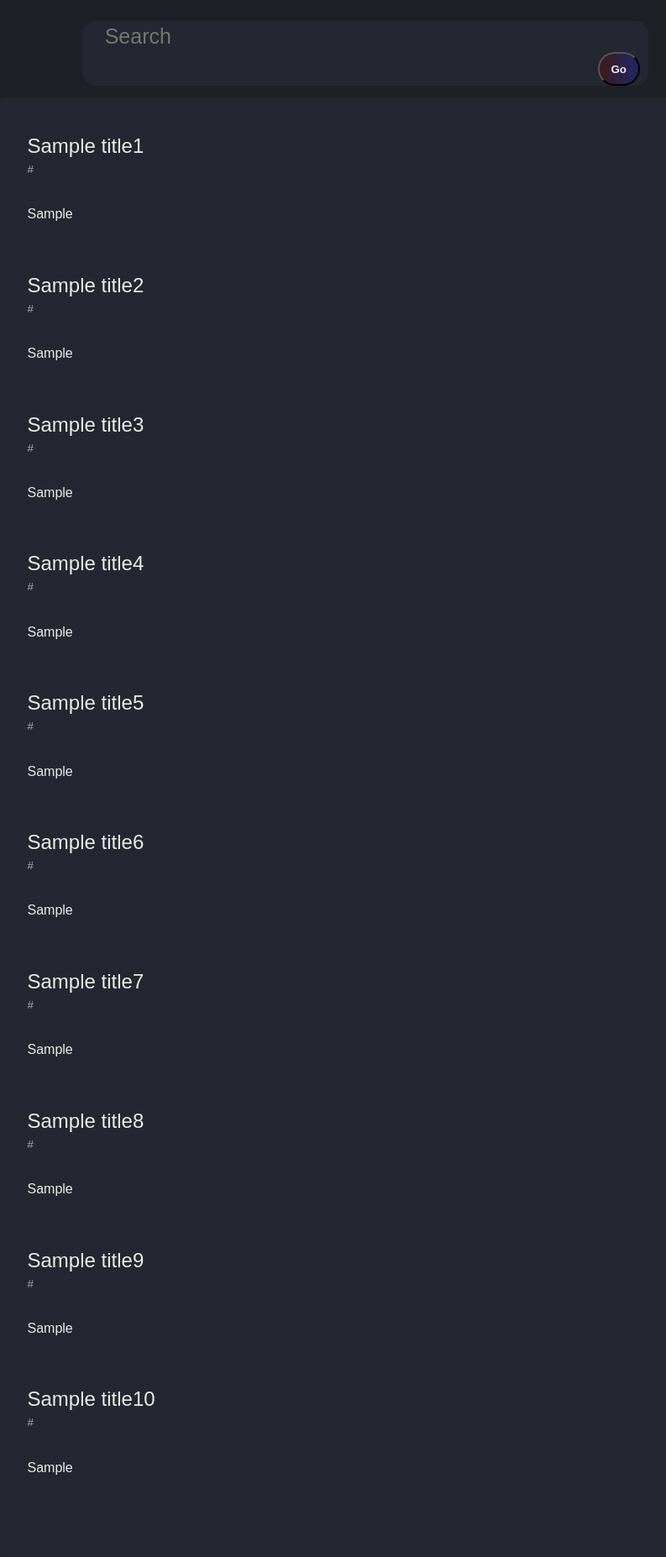
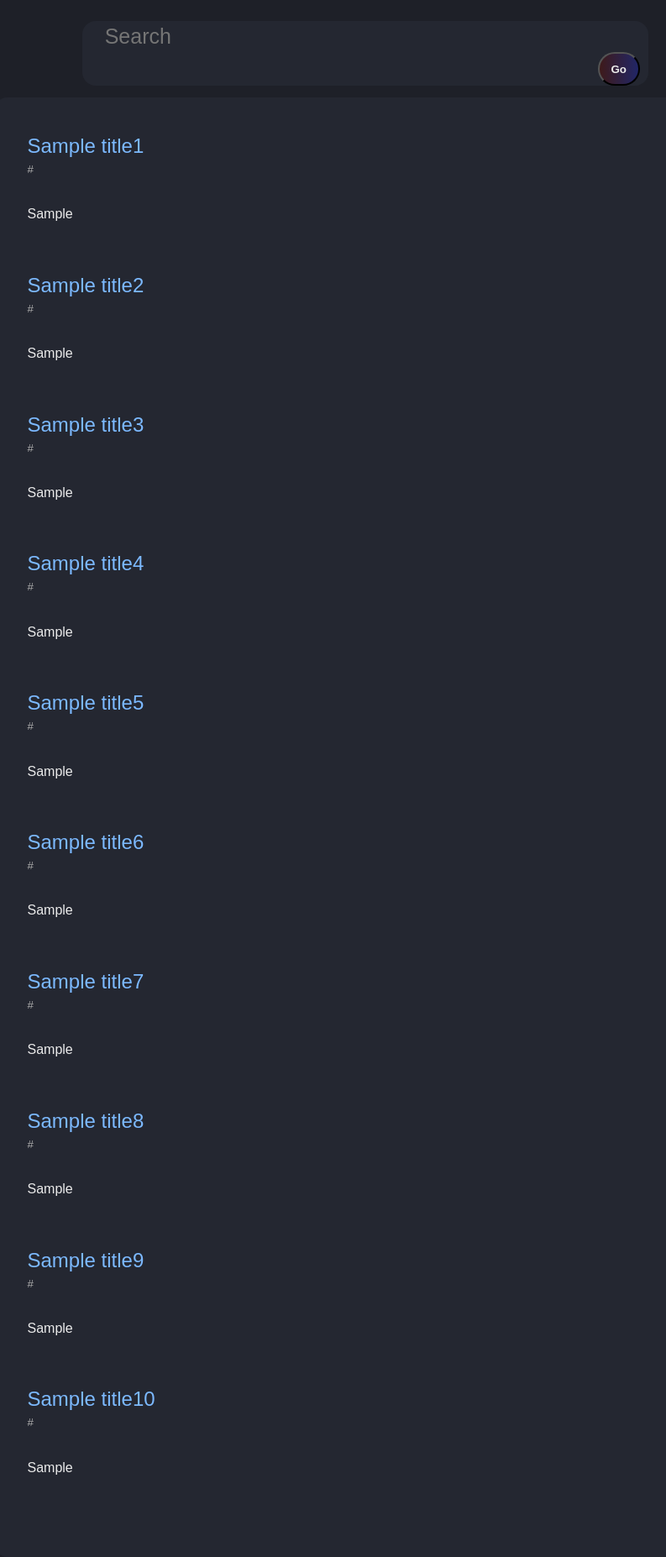
Before and after one commit to MJ-BUC/WebBrowser, a Flask app: template templates/result.html in a window 1280 px wide; the page is wider, and only the part inside the window is pictured. Shown: that part at 84% size, without its empty margins (38-831 px from the left). Run offline with Flask 2, Linux system fonts and the light colour scheme; the template is opened without the code that fills it: most values are stand-ins (such as "Sample title", 1, 10 or a date in 2020).

Commit message:
styling to unvisited links

```diff
--- a/static/styles/resultstyle.css
+++ b/static/styles/resultstyle.css
@@ -59,7 +59,7 @@ p {
 
 /* Links */
 a {
-    color: var(--ui-color-n-100);
+    color: rgb(124, 185, 255);
     text-decoration: none;
     font-size: x-large;
     display: inline-block;
@@ -67,7 +67,7 @@ a {
 
 a:hover {
     text-decoration: underline;
-    text-decoration-color: var(--ui-color-n-100);
+    text-decoration-color: rgb(124, 185, 255);
 }
 
 a:visited {
```
